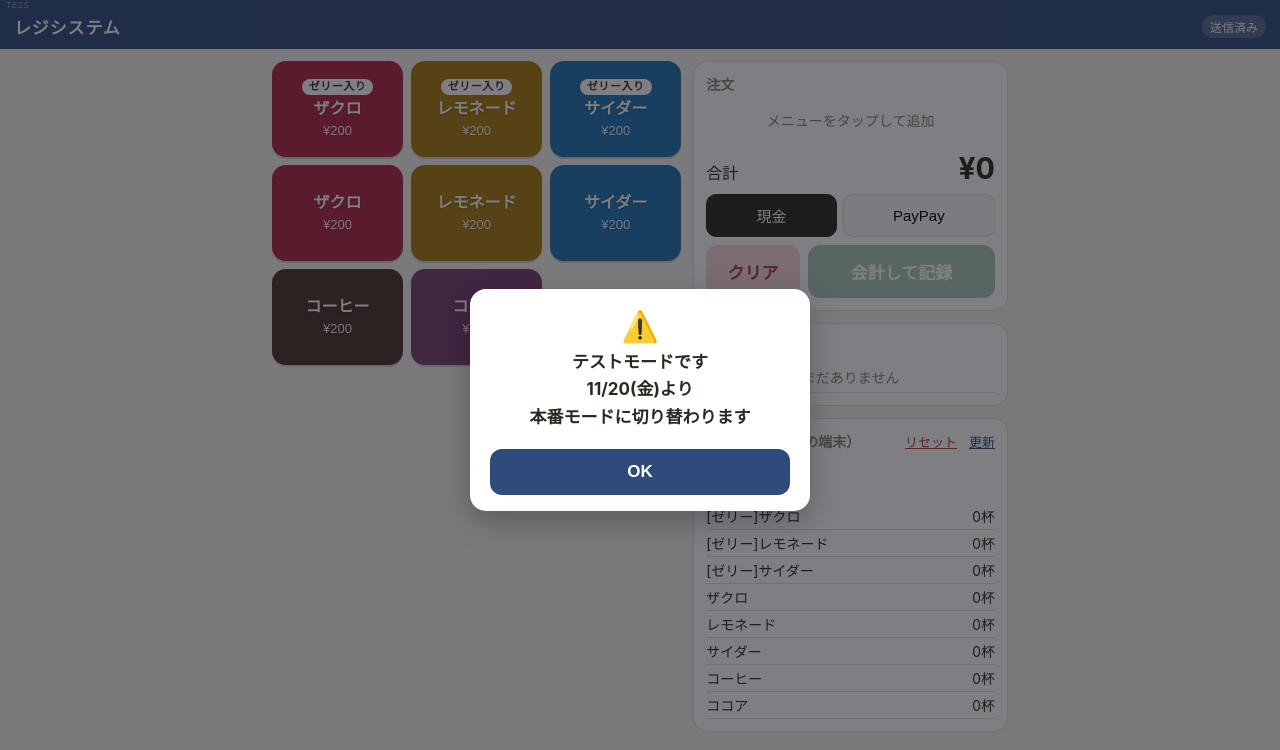
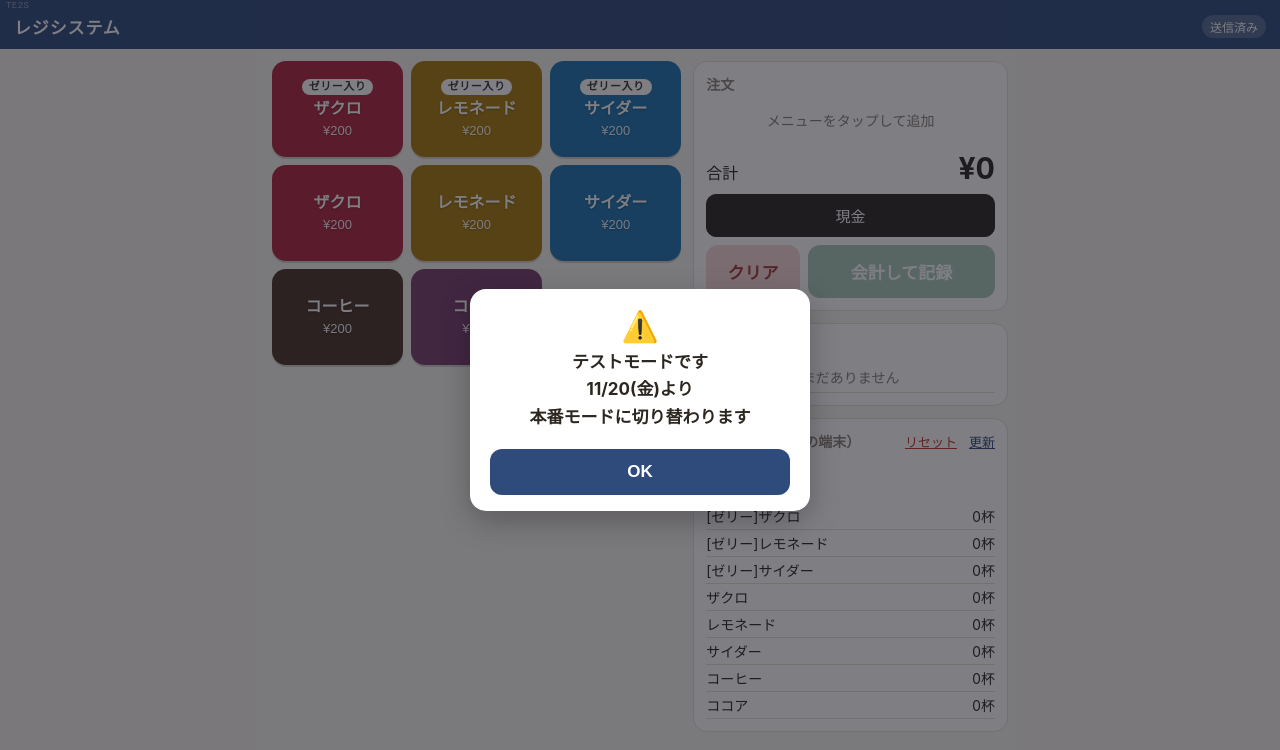
Before and after one commit to nainai323/festival, a plain HTML site: page index.html in a window 1280 px wide. Drawn offline with Linux system fonts and the light colour scheme.

Commit message:
only cash

```diff
--- a/index.html
+++ b/index.html
@@ -160,7 +160,7 @@ const MENU = [
   { name: 'コーヒー',           price: 200, color: '#4A3328' },
   { name: 'ココア',             price: 200, color: '#7A3E6E' },
 ];
-const PAYMENTS = ['現金', 'PayPay'];
+const PAYMENTS = ['現金'];
 
 // 注意メッセージ
 const NOTICE_FROM = new Date(2026, 11 - 1, 20);
```
